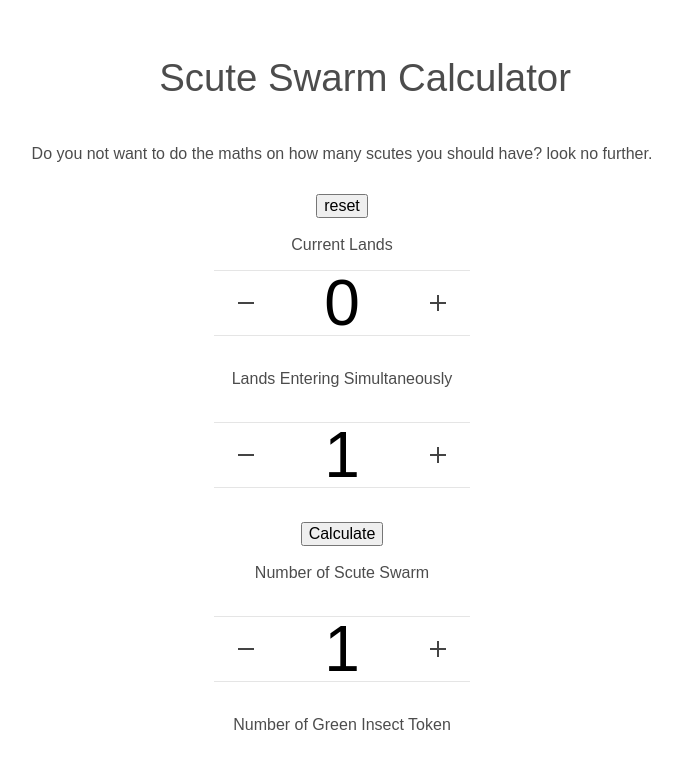
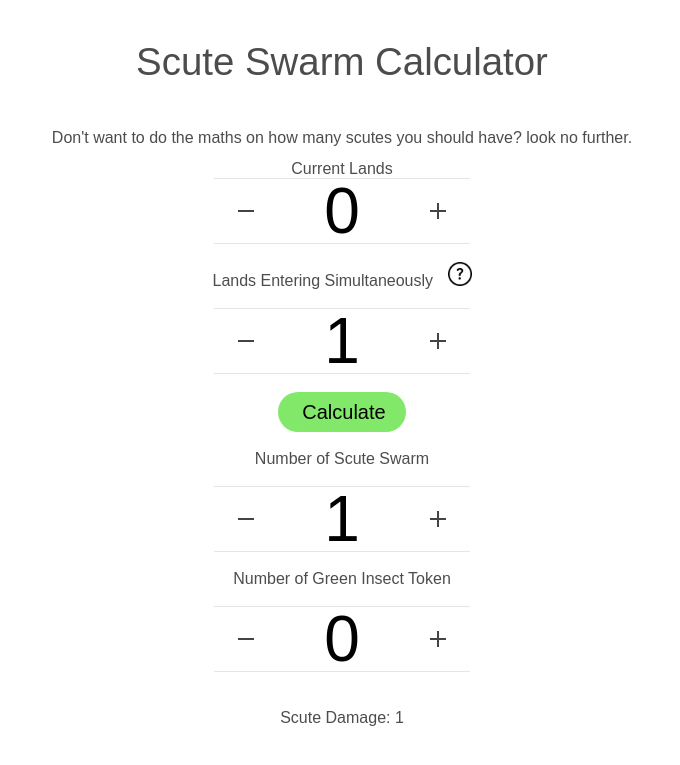
Before and after one commit to WPRobson/ScuteSwarmCalculator, a SvelteKit app: page / in a window 1280 px wide. Shown: the top 765 px of the page, without its empty margins (298-978 px from the left). Built offline with nearby package versions, Linux system fonts and the light colour scheme.

Commit message:
Add modal explaing multiple land drops
Update to svelte 5

```diff
--- a/src/routes/+layout.svelte
+++ b/src/routes/+layout.svelte
@@ -2,13 +2,15 @@
 	export const prerender = true;
 	import Header from './Header.svelte';
 	import './styles.css';
+	/** @type {{children?: import('svelte').Snippet}} */
+	let { children } = $props();
 </script>
 
 <div class="app">
 	<Header />
 
 	<main>
-		<slot />
+		{@render children?.()}
 	</main>
 
 	<!-- <footer>
@@ -27,7 +29,7 @@
 		flex: 1;
 		display: flex;
 		flex-direction: column;
-		padding: 1rem;
+		/* padding: 1rem; */
 		width: 100%;
 		max-width: 64rem;
 		margin: 0 auto;
--- a/src/routes/+page.svelte
+++ b/src/routes/+page.svelte
@@ -1,9 +1,13 @@
 <script>
 	import Counter from './Counter.svelte';
+	import Modal from './Modal.svelte'
+	import question_icon from '$lib/question.png'
 	let scuteCount = 1;
 	let landCount = 0;
 	let landsEntering = 1;
 	let greenInsectCount = 0;
+
+	let showModal = false;
 
 
 	function calculate(){
@@ -32,19 +36,21 @@
 
 <section>
 	<h1 class="card-name">Scute Swarm Calculator</h1>
-	<h2>Do you not want to do the maths on how many scutes you should have? look no further.</h2>
+	<h2>Don't want to do the maths on how many scutes you should have? look no further.</h2>
 
-	<br/>
-	<input type="button" value="reset" on:click={reset}>
-	<br/>
+
 	<label for="lands">Current Lands</label>
 	 <Counter bind:count={landCount} />
 	<br/>
-	<label for="lands-entering">Lands Entering Simultaneously</label>
+	<div><label for="lands-entering">Lands Entering Simultaneously</label>
+	<span class='icon' onclick={() => (showModal = true)} >
+		<img src={question_icon}/>
+	</span>
+	</div>
 	<br/>
 	<Counter bind:count={landsEntering} />
 	<br/>
-	<input type="button" id="calculate" value="Calculate" on:click={calculate}>
+	<input type="button"class="button-calculate" id="calculate" value="Calculate" onclick={calculate}>
 	<br/>
 	<label for="scute-count">Number of Scute Swarm</label>
 	<br/>
@@ -54,14 +60,33 @@
 	<br/>
 	<Counter bind:count={greenInsectCount} />
 	<br/>
-	<p>Scute Damage: {(scuteCount)*1}</p>
-	<p>Green Insect Damage: {(greenInsectCount)*1}</p>
+	<p>Scute Damage: {(scuteCount)}</p>
+	<p>Green Insect Damage: {(greenInsectCount)}</p>
+
+	<input type="button" class="button-reset" value="Reset" onclick={reset}>
+
+	{#snippet simultaneousLandExplanation()}
+		<p>Cards with effects like <a href="https://scryfall.com/card/grn/125/circuitous-route">Circuitous Route</a>
+			cause the lands to enter at the same time. So only the scute swarms currently on the battlefield when the effect is played trigger and create copies for each land coming into play <br/><br/>
+			If you have 2 scutes have 6 lands and play Circuitous Route, both scutes will trigger 2 times and you end with 6 scute swarm and 8 lands.
+		</p>
+	{/snippet}
+
+
+
+	<Modal bind:showModal>
+		{#snippet header()}
+			<h3>Simultaneous lands entering</h3>
+		{/snippet}
+
+		{@render simultaneousLandExplanation()}
+
+	</Modal>
 
 </section>
 
 
 <style>
-
 	section {
 		display: flex;
 		flex-direction: column;
@@ -70,13 +95,17 @@
 		flex: 0.6;
 	}
 
-	/* h1.card-name{
+	.button-calculate{
+		background: #31da079a;
+	}
 
-	} */
+	.button-reset{
+		background: #ee1607ab;
+	}
 
 	h1 {
 		width: 100%;
-		margin-left: 1.2em;
+		/* margin-left: 1.2em; */
 	}
 
 	h2 {
@@ -84,21 +113,10 @@
 		font-size: 1em;
 	}
 
-	/* .welcome {
-		display: block;
-		position: relative;
-		width: 100%;
-		height: 0;
-		padding: 0 0 calc(100% * 495 / 2048) 0;
-	}
-
-
-
-	.welcome img {
-		position: absolute;
-		width: 50%;
-		height: 100%;
-		top: 0;
-		display: block;
-	} */
+	.icon img {
+	padding-left: 10px;
+    height: 24px;
+    width: 24px;
+	display:inline-block
+}
 </style>
--- a/src/routes/Counter.svelte
+++ b/src/routes/Counter.svelte
@@ -1,11 +1,14 @@
 <script lang="ts">
 	import { spring } from 'svelte/motion';
 
-	export let count = 0;
+	interface Props {
+		count?: number;
+	}
+
+	let { count = $bindable(0) }: Props = $props();
 
 	const displayed_count = spring();
-	$: displayed_count.set(count);
-	$: view = count;
+	let view = $derived(count);
 	//$: offset = modulo($displayed_count, 1);
 
 	// function modulo(n: number, m: number) {
@@ -15,7 +18,7 @@
 </script>
 
 <div class="counter">
-	<button on:click={() => (count -= 1)} aria-label="Decrease the counter by one">
+	<button onclick={() => (count -= 1)} aria-label="Decrease the counter by one">
 		<svg aria-hidden="true" viewBox="0 0 1 1">
 			<path d="M0,0.5 L1,0.5" />
 		</svg>
@@ -29,7 +32,7 @@
 		</div>
 	</div>
 
-	<button on:click={() => (count += 1)} aria-label="Increase the counter by one">
+	<button onclick={() => (count += 1)} aria-label="Increase the counter by one">
 		<svg aria-hidden="true" viewBox="0 0 1 1">
 			<path d="M0,0.5 L1,0.5 M0.5,0 L0.5,1" />
 		</svg>
@@ -42,7 +45,7 @@
 		width: fit-content;
 		border-top: 1px solid rgba(0, 0, 0, 0.1);
 		border-bottom: 1px solid rgba(0, 0, 0, 0.1);
-		margin: 1rem 0;
+		/* margin: 0.3rem 0; */
 	}
 
 	.counter button {
--- /dev/null
+++ b/src/routes/Modal.svelte
@@ -0,0 +1,66 @@
+<script>
+	let { showModal = $bindable(), header, children } = $props();
+
+	let dialog = $state(); // HTMLDialogElement
+
+	$effect(() => {
+		if (showModal) dialog.showModal();
+	});
+</script>
+
+<!-- svelte-ignore a11y_click_events_have_key_events, a11y_no_noninteractive_element_interactions -->
+<dialog
+	bind:this={dialog}
+	onclose={() => (showModal = false)}
+	onclick={(e) => { if (e.target === dialog) dialog.close(); }}
+>
+	<div>
+		{@render header?.()}
+		<hr />
+        <!-- {@render body?.()} -->
+		{@render children?.()}
+		<hr />
+		<!-- svelte-ignore a11y_autofocus -->
+		<button autofocus onclick={() => dialog.close()}>close</button>
+	</div>
+</dialog>
+
+<style>
+	dialog {
+		max-width: 32em;
+		border-radius: 0.2em;
+		border: none;
+		padding: 0;
+	}
+	dialog::backdrop {
+		background: rgba(0, 0, 0, 0.3);
+	}
+	dialog > div {
+		padding: 1em;
+	}
+	dialog[open] {
+		animation: zoom 0.3s cubic-bezier(0.34, 1.56, 0.64, 1);
+	}
+	@keyframes zoom {
+		from {
+			transform: scale(0.95);
+		}
+		to {
+			transform: scale(1);
+		}
+	}
+	dialog[open]::backdrop {
+		animation: fade 0.2s ease-out;
+	}
+	@keyframes fade {
+		from {
+			opacity: 0;
+		}
+		to {
+			opacity: 1;
+		}
+	}
+	button {
+		display: block;
+	}
+</style>
--- a/src/routes/styles.css
+++ b/src/routes/styles.css
@@ -80,10 +80,25 @@ pre {
 }
 
 input,
-button {
+/* button {
 	font-size: inherit;
 	font-family: inherit;
-}
+} */
+.button {
+	display: flex;
+	justify-content: center;
+	align-items: center;
+	padding: 8px 12px 8px 16px;
+	gap: 8px;
+	height: 40px;
+	width: 128px;
+	border: none;
+	background: #056bfa27;
+	border-radius: 20px;
+	cursor: pointer;
+	font-size: 20px;
+	font-family: inherit;
+  }
 
 button:focus:not(:focus-visible) {
 	outline: none;
--- a/tsconfig.json
+++ b/tsconfig.json
@@ -9,7 +9,8 @@
 		"skipLibCheck": true,
 		"sourceMap": true,
 		"strict": true,
-		"moduleResolution": "bundler"
+		"moduleResolution": "bundler",
+		"allowImportingTsExtensions": true
 	}
 	// Path aliases are handled by https://kit.svelte.dev/docs/configuration#alias
 	// except $lib which is handled by https://kit.svelte.dev/docs/configuration#files
```
Also changed, not shown: package.json (+6 -6 lines), src/routes/Header.svelte (+4 -4 lines), src/lib/question.png (added), 1 other file (tests, documents, lock files or other folders).
